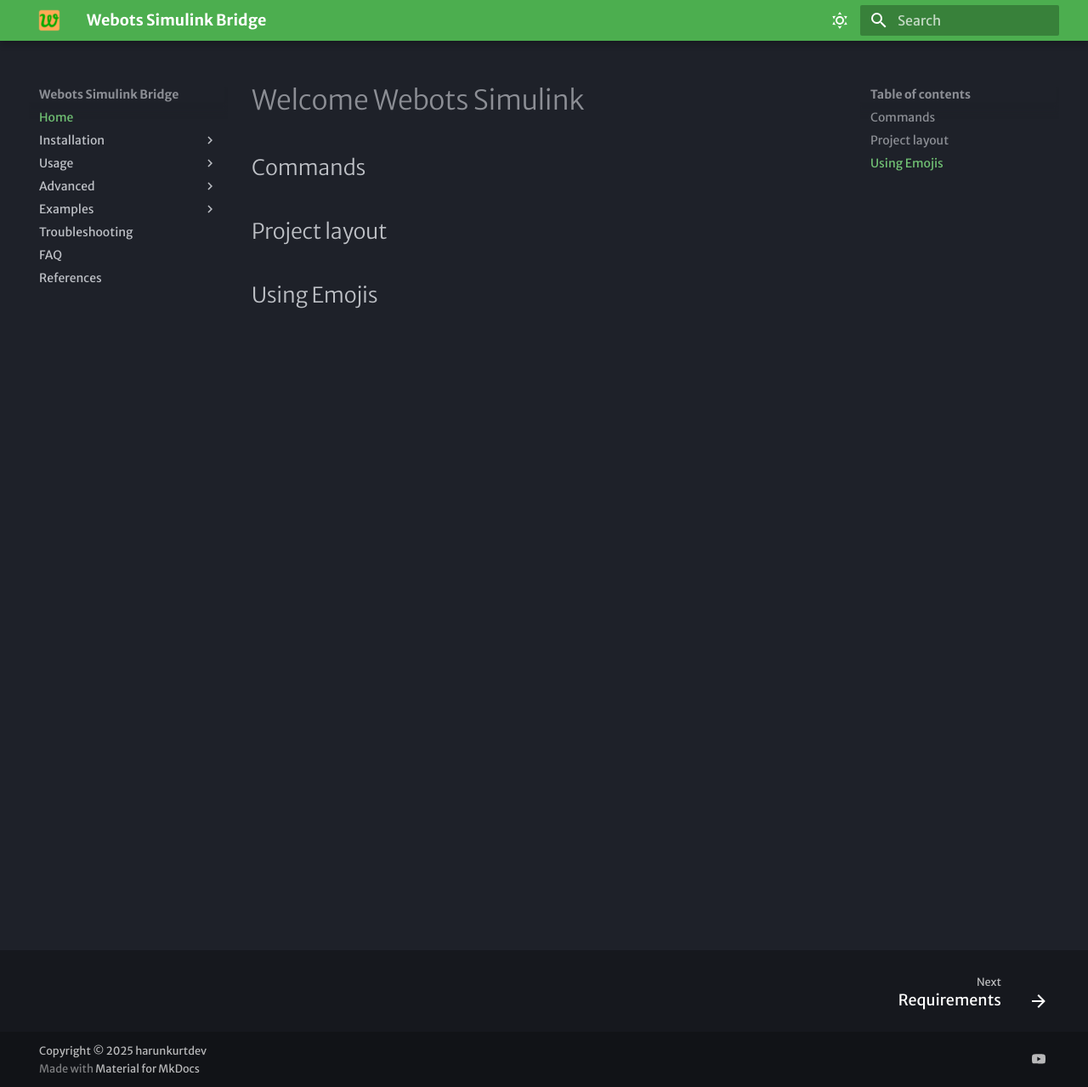
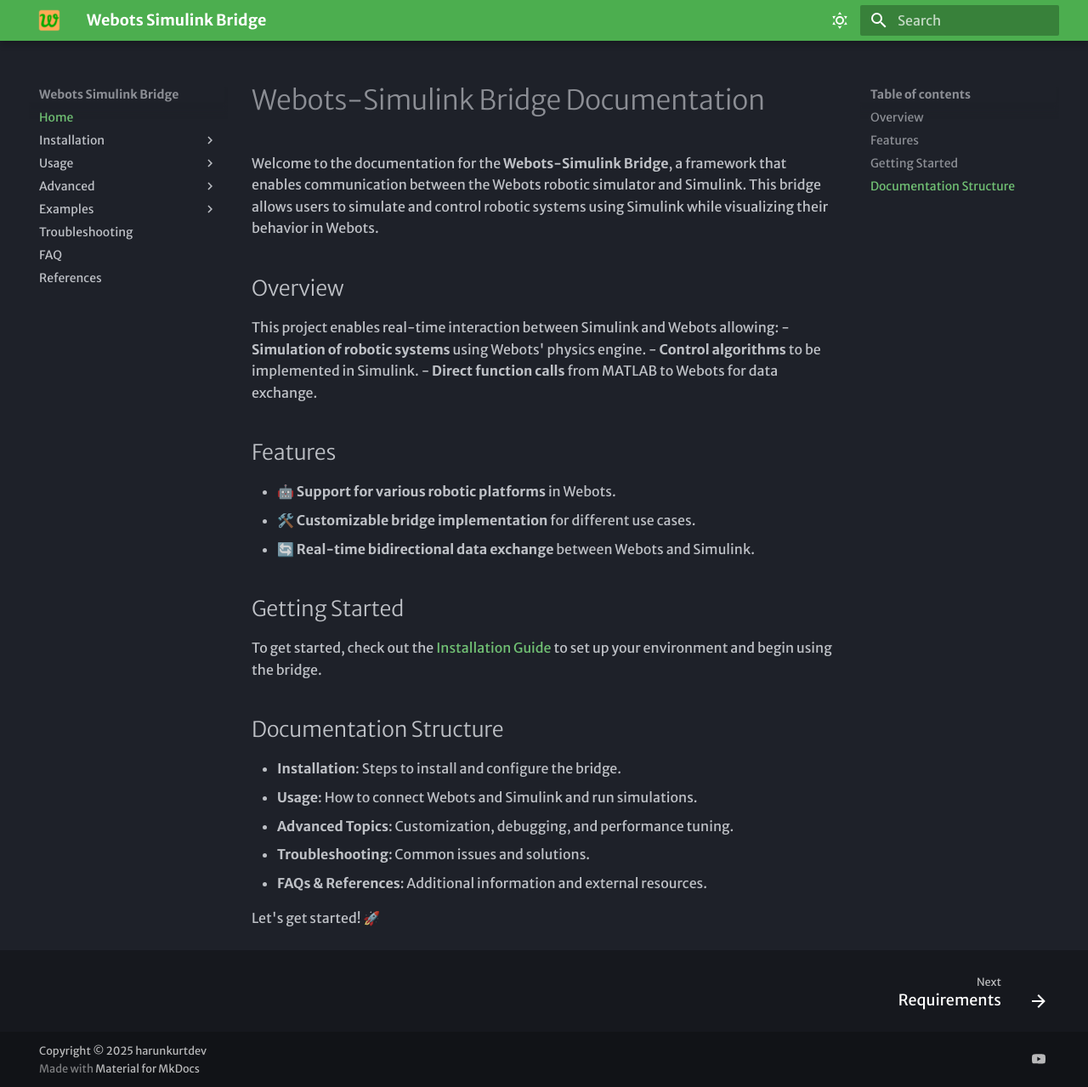
Before and after one commit to harunkurtdev/webots-simulink, an MkDocs documentation site: the page built from docs/index.md, in a window 1280 px wide and 1279 px high. Shown: the whole window at 85% size. Built offline with MkDocs 1.6.1 and Material for MkDocs 9.7.7, drawn with Linux system fonts in a browser that asks for light colours; some web fonts are replaced.

Commit message:
changed index.md

```diff
--- a/docs/index.md
+++ b/docs/index.md
@@ -1,9 +1,26 @@
-# Welcome Webots Simulink
+# Webots-Simulink Bridge Documentation
 
+Welcome to the documentation for the **Webots-Simulink Bridge**, a framework that enables communication between the Webots robotic simulator and Simulink. This bridge allows users to simulate and control robotic systems using Simulink while visualizing their behavior in Webots.
 
-## Commands
+## Overview
+This project enables real-time interaction between Simulink and Webots allowing:
+- **Simulation of robotic systems** using Webots' physics engine.
+- **Control algorithms** to be implemented in Simulink.
+- **Direct function calls** from MATLAB to Webots for data exchange.
 
+## Features
+- 🤖 **Support for various robotic platforms** in Webots.
+- 🛠️ **Customizable bridge implementation** for different use cases.
+- 🔄 **Real-time bidirectional data exchange** between Webots and Simulink.
 
-## Project layout
+## Getting Started
+To get started, check out the [Installation Guide](installation/requirements.md) to set up your environment and begin using the bridge.
 
-## Using Emojis
+## Documentation Structure
+- **Installation**: Steps to install and configure the bridge.
+- **Usage**: How to connect Webots and Simulink and run simulations.
+- **Advanced Topics**: Customization, debugging, and performance tuning.
+- **Troubleshooting**: Common issues and solutions.
+- **FAQs & References**: Additional information and external resources.
+
+Let's get started! 🚀
```
